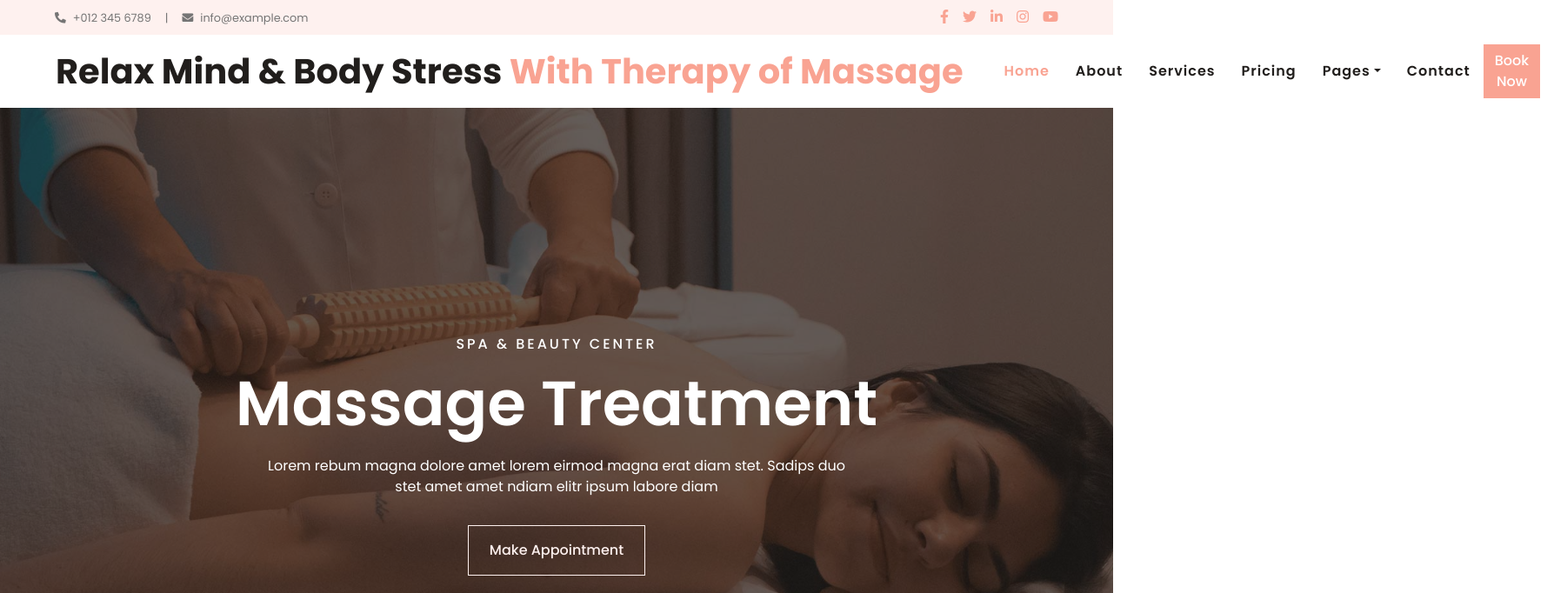
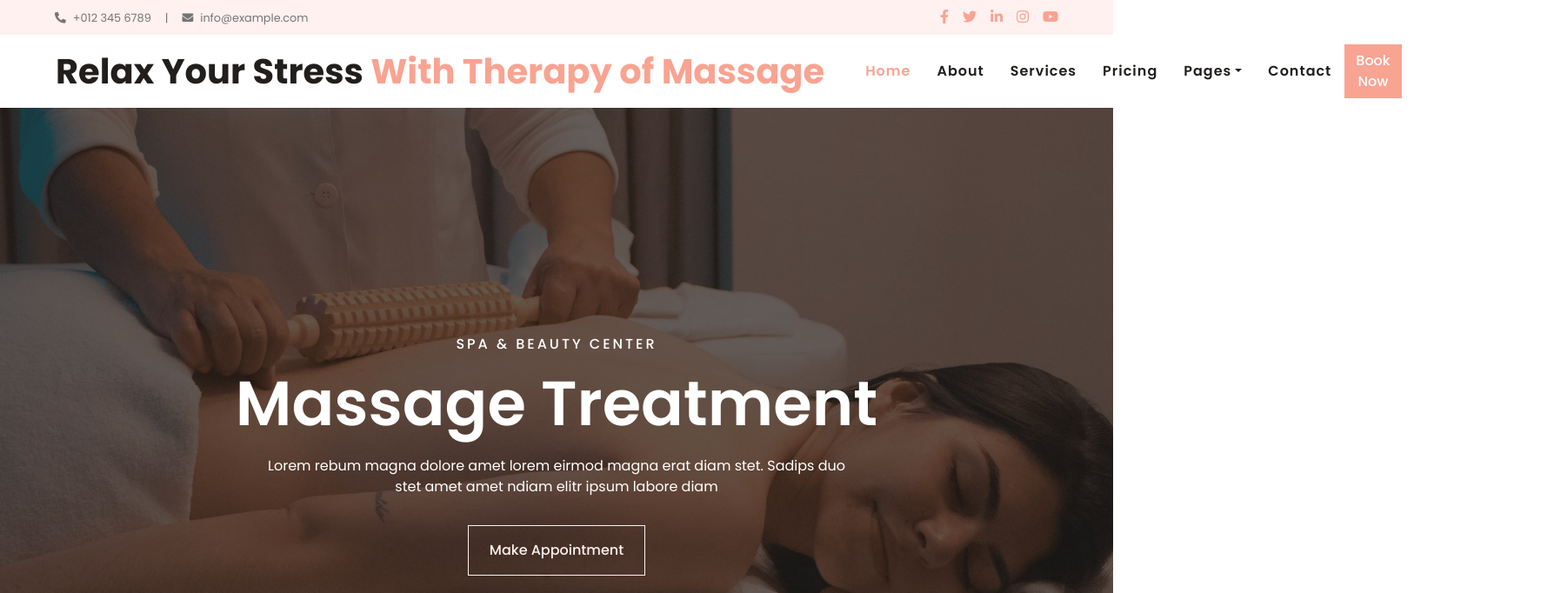
Before and after one commit to yadunandanmassage/yadunandanmassage.github.io, a plain HTML site: page index.html in a window 1280 px wide. Shown: the top 682 px of the page at 87% size, 1787 px wide, since content can reach past the window. Drawn offline with nearby package versions, Linux system fonts and the light colour scheme.

Commit message:
Update index.html

```diff
--- a/index.html
+++ b/index.html
@@ -66,7 +66,7 @@
     <div class="container-fluid p-0">
         <nav class="navbar navbar-expand-lg bg-white navbar-light py-3 py-lg-0 px-lg-5">
             <a href="index.html" class="navbar-brand ml-lg-3">
-                <h1 class="m-0 text-primary"><span class="text-dark">Relax Mind & Body Stress </span> With Therapy of Massage</h1>
+                <h1 class="m-0 text-primary"><span class="text-dark">Relax Your Stress </span> With Therapy of Massage</h1>
             </a>
             <button type="button" class="navbar-toggler" data-toggle="collapse" data-target="#navbarCollapse">
                 <span class="navbar-toggler-icon"></span>
```
